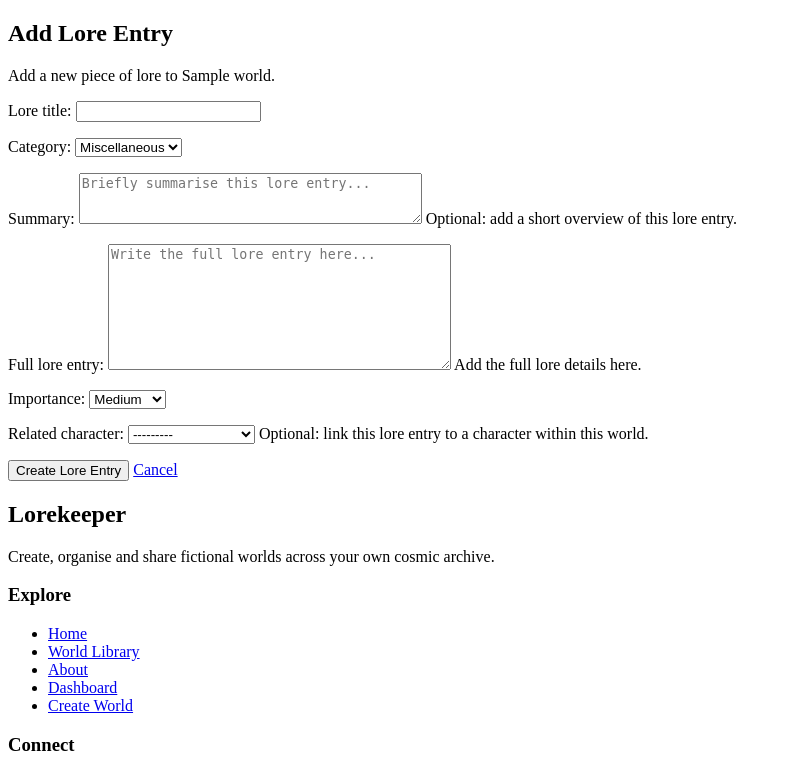
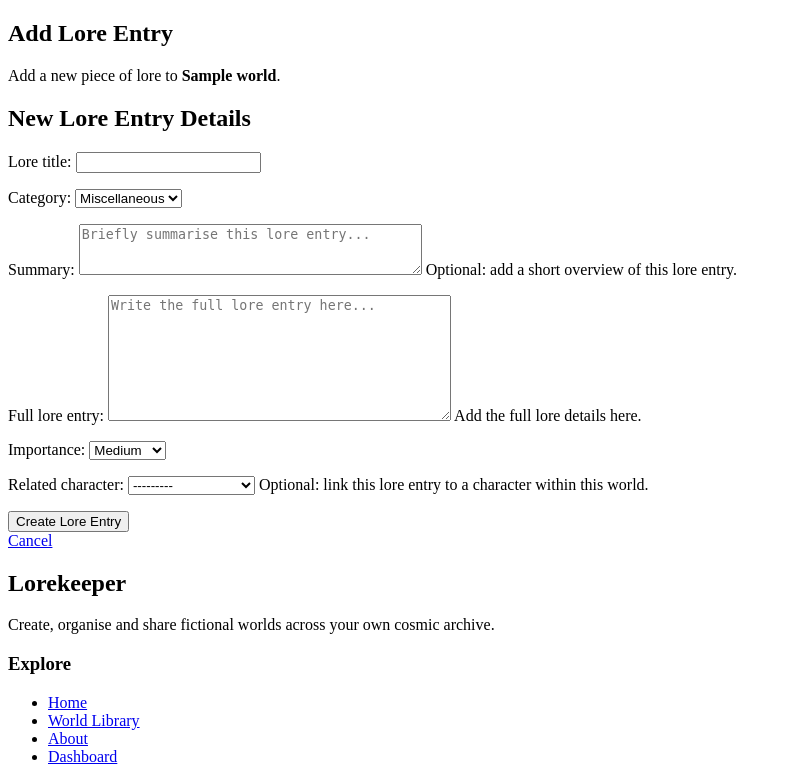
Before and after one commit to CtrlAltKismet/lorekeeper, a Django app: page /worlds/1/lore/create/ in a window 1280 px wide. Shown: the part 150-917 px from the top of the page, without its empty margins (0-791 px from the left). Run offline with Django 5.2, Linux system fonts and the light colour scheme; a user stored in the database is signed in; tables that the repository leaves empty hold one stand-in row (values such as "Sample post").

Commit message:
Added class names to lore entry form ready for styling

```diff
--- a/worlds/templates/worlds/lore_entry_form.html
+++ b/worlds/templates/worlds/lore_entry_form.html
@@ -1,5 +1,4 @@
 {% extends "worlds/base.html" %}
-
 
 {% block title %}
     {% if is_update %}
@@ -9,39 +8,67 @@
     {% endif %}
 {% endblock %}
 
+{% block content %}
+<section class="hero-panel">
+    <h1>
+        {% if is_update %}
+            Edit Lore Entry
+        {% else %}
+            Add Lore Entry
+        {% endif %}
+    </h1>
 
-{% block content %}
-<section>
-    {% if is_update %}
-        <h1>Edit Lore Entry</h1>
-        <p>Update this lore entry for {{ world.title }}</p>
-    {% else %}
-        <h1>Add Lore Entry</h1>
-        <p>Add a new piece of lore to {{ world.title }}.</p>
-    {% endif %}
+    <p>
+        {% if is_update %}
+            Update this lore entry for
+            <strong>{{ world.title }}</strong>.
+        {% else %}
+            Add a new piece of lore to
+            <strong>{{ world.title }}</strong>.
+        {% endif %}
+    </p>
+</section>
+
+<section class="content-panel">
+    <h2>
+        {% if is_update %}
+            Lore Entry Details
+        {% else %}
+            New Lore Entry Details
+        {% endif %}
+    </h2>
 
     <form method="POST">
         {% csrf_token %}
 
-
         {% if form.errors %}
-            <div>
+            <div class="message message-error">
                 <h2>There was a problem with your submission.</h2>
                 <p>Please check the form and correct the errors below.</p>
             </div>
         {% endif %}
 
-
         {{ form.as_p }}
 
+        <button type="submit" class="button">
+            {% if is_update %}
+                Update Lore Entry
+            {% else %}
+                Create Lore Entry
+            {% endif %}
+        </button>
+    </form>
 
+    <div class="action-row">
         {% if is_update %}
-            <button type="submit">Update Lore Entry</button>
-            <a href="{% url 'lore_entry_detail' world.id lore_entry.id %}">Cancel</a>
+            <a href="{% url 'lore_entry_detail' world.id lore_entry.id %}" class="button secondary-button">
+                Cancel
+            </a>
         {% else %}
-            <button type="submit">Create Lore Entry</button>
-            <a href="{% url 'world_detail' world.id %}">Cancel</a>
+            <a href="{% url 'world_detail' world.id %}" class="button secondary-button">
+                Cancel
+            </a>
         {% endif %}
-    </form>
+    </div>
 </section>
 {% endblock %}
```
